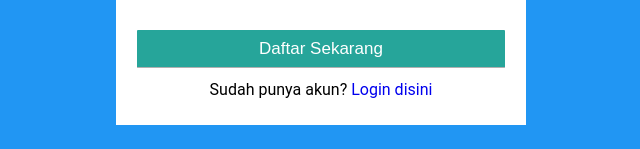
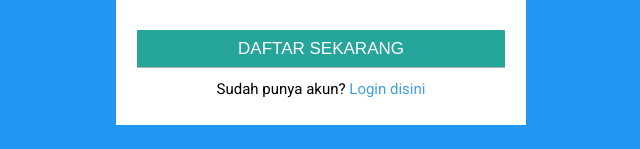
Before and after one commit to ozankaze/layout_tugas_3, a plain HTML site: page tugas-3.1.html in a window 1280 px wide. Shown: the part 505-654 px from the top of the page, without its empty margins (319-959 px from the left). Drawn offline with Linux system fonts and the light colour scheme.

Commit message:
html done

```diff
--- a/tugas-3.1.html
+++ b/tugas-3.1.html
@@ -7,6 +7,8 @@
     <link rel="stylesheet" href="css/tugas-3.1.css">
     <link href="https://fonts.googleapis.com/icon?family=Material+Icons" rel="stylesheet">
     <link href="https://fonts.googleapis.com/css?family=Lato" rel="stylesheet">
+    <link href="https://fonts.googleapis.com/css?family=Roboto" rel="stylesheet">
+
 
 </head>
 
@@ -42,8 +44,10 @@
                         <input type="password" name="search" placeholder="Ulangi pasword">
                     </div>
                 </div>
-                <input type="submit" value="Daftar Sekarang">
-                <p>Sudah punya akun? <a href="#">Login disini</a></p>
+                <input type="submit" value="DAFTAR SEKARANG">
+                <div class="bawahbutton">
+                    <p>Sudah punya akun? <a href="#">Login disini</a></p>
+                </div>
             </div>
         </form>
 
```
